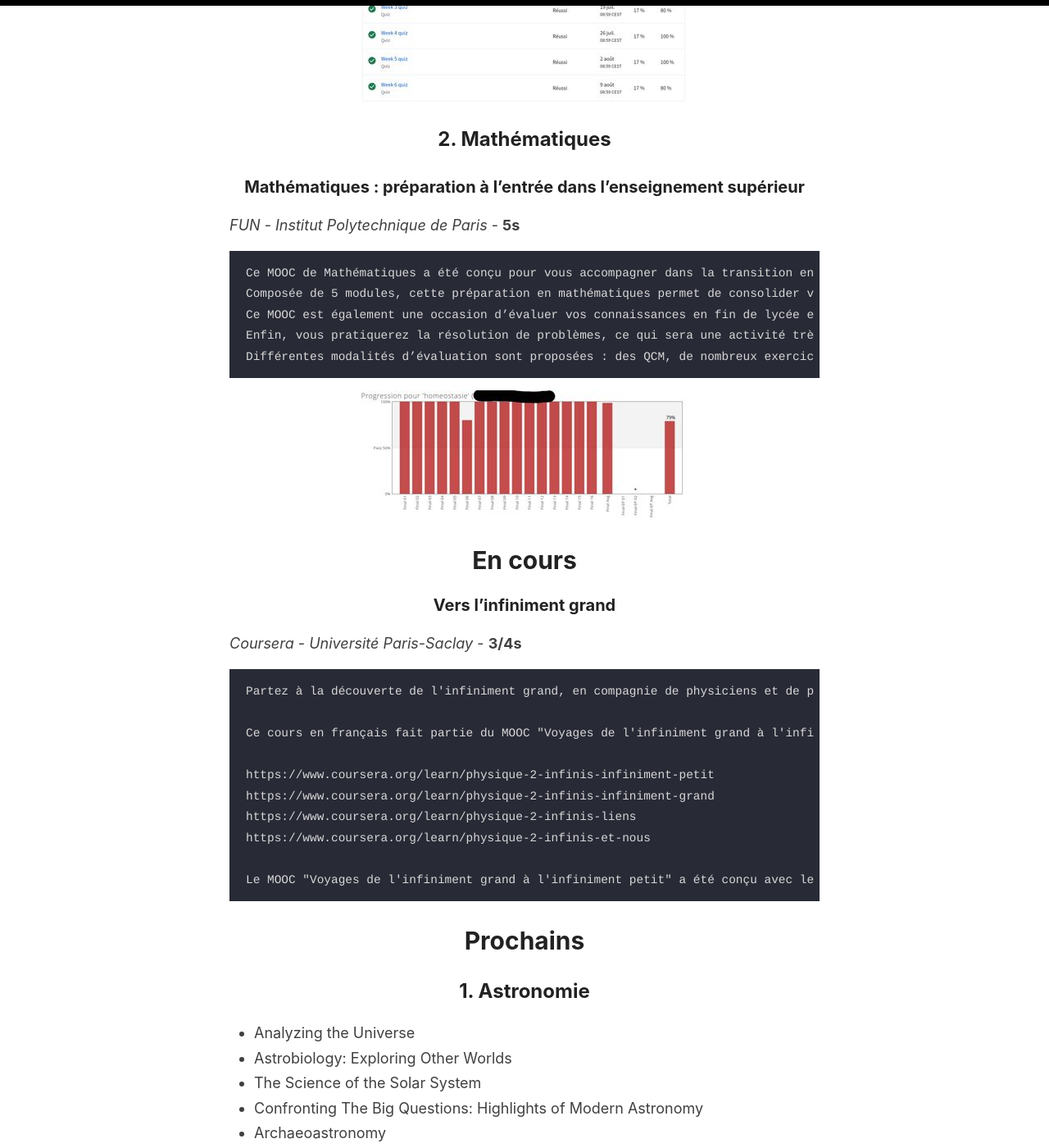
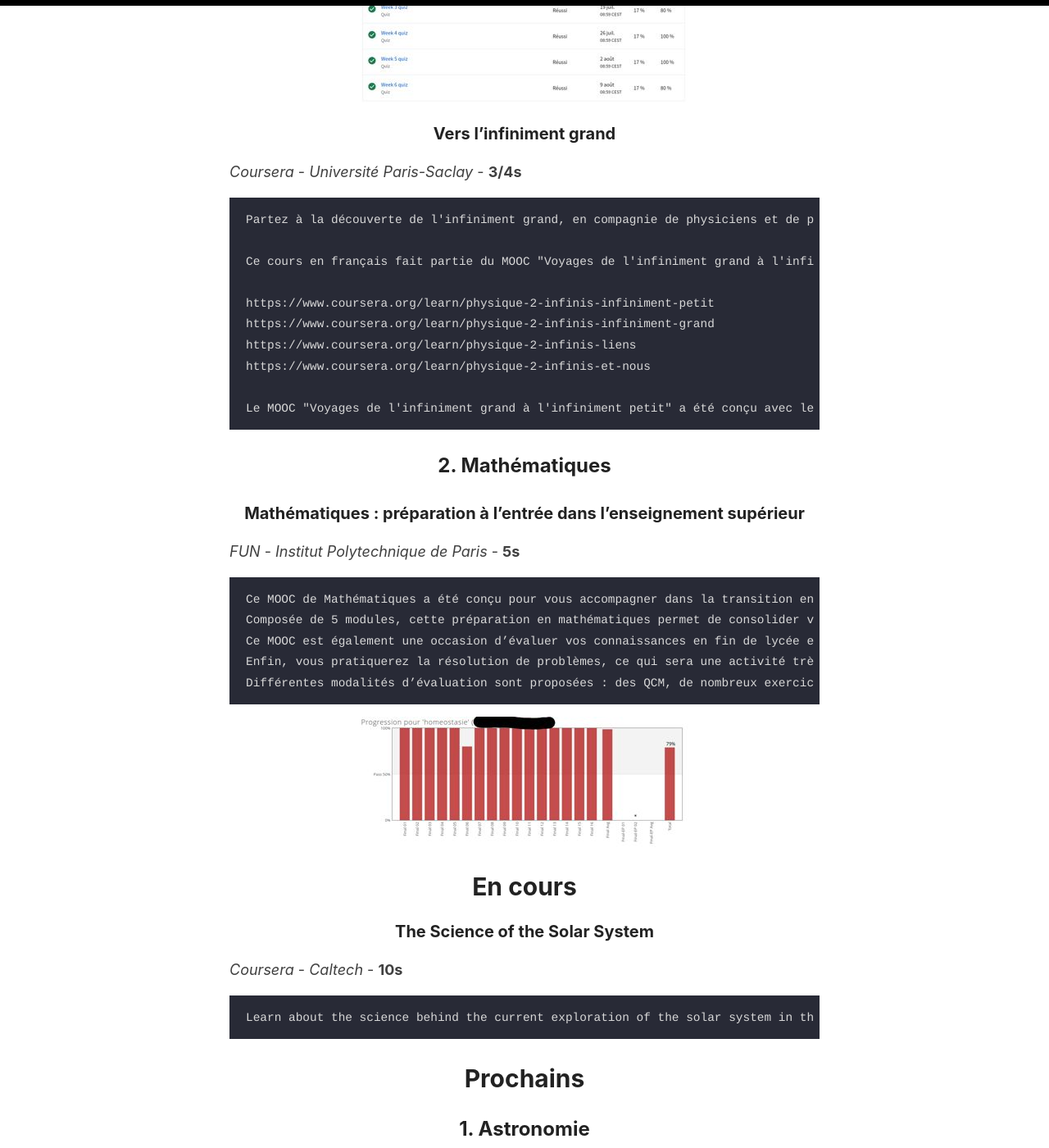
Before and after one commit to homeostasie/bouquins, a Jekyll site: the page built from _pages/mooc.md, in a window 1280 px wide and 1400 px high, scrolled down 1602 px. Shown: the whole window at 82% size. Built offline with Jekyll 4.4.1, drawn with Linux system fonts in a browser that asks for light colours.

Commit message:
fin du mooc infini grand

````diff
--- a/_pages/mooc.md
+++ b/_pages/mooc.md
@@ -50,6 +50,23 @@
 
 ![astrotech](https://github.com/homeostasie/bouquins/raw/master/_pics/blog/mooc/astro101.jpg)
 
+### Vers l'infiniment grand
+
+*Coursera* - *Université Paris-Saclay* - **3/4s**
+
+```
+Partez à la découverte de l'infiniment grand, en compagnie de physiciens et de physiciennes qui vont vous faire découvrir l'Univers aux distances les plus grandes connues à ce jour et les outils scientifiques utilisés pour l'étudier. Vous comprendrez ce que les scientifiques ont pu apprendre sur l'histoire et la structure de l'Univers, ses composantes, et comment ils ont pu accumuler ces observations sur les étoiles, les galaxies, les amas de galaxies, et l'Univers dans son ensemble.
+
+Ce cours en français fait partie du MOOC "Voyages de l'infiniment grand à l'infiniment petit", conçus par des physiciens et des physiciennes du Labex P2IO (Physique des 2 Infinis et des Origines, IPP et Université Paris-Saclay) regroupant des laboratoires de physique de l'infiniment grand et de l'infiniment petit situés à Orsay et Saclay. Les différents parcours de ce MOOC vous montreront les connaissances et les énigmes de l'infiniment grand et de l'infiniment petit, les relations que ces deux infinis entretiennent, et les liens de ces découvertes avec la société :
+
+https://www.coursera.org/learn/physique-2-infinis-infiniment-petit
+https://www.coursera.org/learn/physique-2-infinis-infiniment-grand
+https://www.coursera.org/learn/physique-2-infinis-liens
+https://www.coursera.org/learn/physique-2-infinis-et-nous
+
+Le MOOC "Voyages de l'infiniment grand à l'infiniment petit" a été conçu avec le soutien financier du Labex P2IO (Physique des 2 Infinis et des Origines) présenté sur www.labex-p2io.fr (IPP et Université Paris-Saclay)
+```
+
 ## 2. Mathématiques
 
 ### Mathématiques : préparation à l'entrée dans l'enseignement supérieur
@@ -68,21 +85,12 @@
 
 # En cours
 
-### Vers l'infiniment grand
+### The Science of the Solar System
 
-*Coursera* - *Université Paris-Saclay* - **3/4s**
+*Coursera* - *Caltech* - **10s**
 
 ```
-Partez à la découverte de l'infiniment grand, en compagnie de physiciens et de physiciennes qui vont vous faire découvrir l'Univers aux distances les plus grandes connues à ce jour et les outils scientifiques utilisés pour l'étudier. Vous comprendrez ce que les scientifiques ont pu apprendre sur l'histoire et la structure de l'Univers, ses composantes, et comment ils ont pu accumuler ces observations sur les étoiles, les galaxies, les amas de galaxies, et l'Univers dans son ensemble.
-
-Ce cours en français fait partie du MOOC "Voyages de l'infiniment grand à l'infiniment petit", conçus par des physiciens et des physiciennes du Labex P2IO (Physique des 2 Infinis et des Origines, IPP et Université Paris-Saclay) regroupant des laboratoires de physique de l'infiniment grand et de l'infiniment petit situés à Orsay et Saclay. Les différents parcours de ce MOOC vous montreront les connaissances et les énigmes de l'infiniment grand et de l'infiniment petit, les relations que ces deux infinis entretiennent, et les liens de ces découvertes avec la société :
-
-https://www.coursera.org/learn/physique-2-infinis-infiniment-petit
-https://www.coursera.org/learn/physique-2-infinis-infiniment-grand
-https://www.coursera.org/learn/physique-2-infinis-liens
-https://www.coursera.org/learn/physique-2-infinis-et-nous
-
-Le MOOC "Voyages de l'infiniment grand à l'infiniment petit" a été conçu avec le soutien financier du Labex P2IO (Physique des 2 Infinis et des Origines) présenté sur www.labex-p2io.fr (IPP et Université Paris-Saclay)
+Learn about the science behind the current exploration of the solar system in this free class. Use principles from physics, chemistry, biology, and geology to understand the latest from Mars, comprehend the outer solar system, ponder planets outside our solar system, and search for habitability in our neighborhood and beyond. This course is generally taught at an advanced level assuming a prior knowledge of undergraduate math and physics, but the majority of the concepts and lectures can be understood without these prerequisites. The quizzes and final exam are designed to make you think critically about the material you have learned rather than to simply make you memorize facts. The class is expected to be challenging but rewarding.
 ```
 
 # Prochains
````
Also changed, not shown: other parts of _pages/mooc.md (+0 -1 lines).
